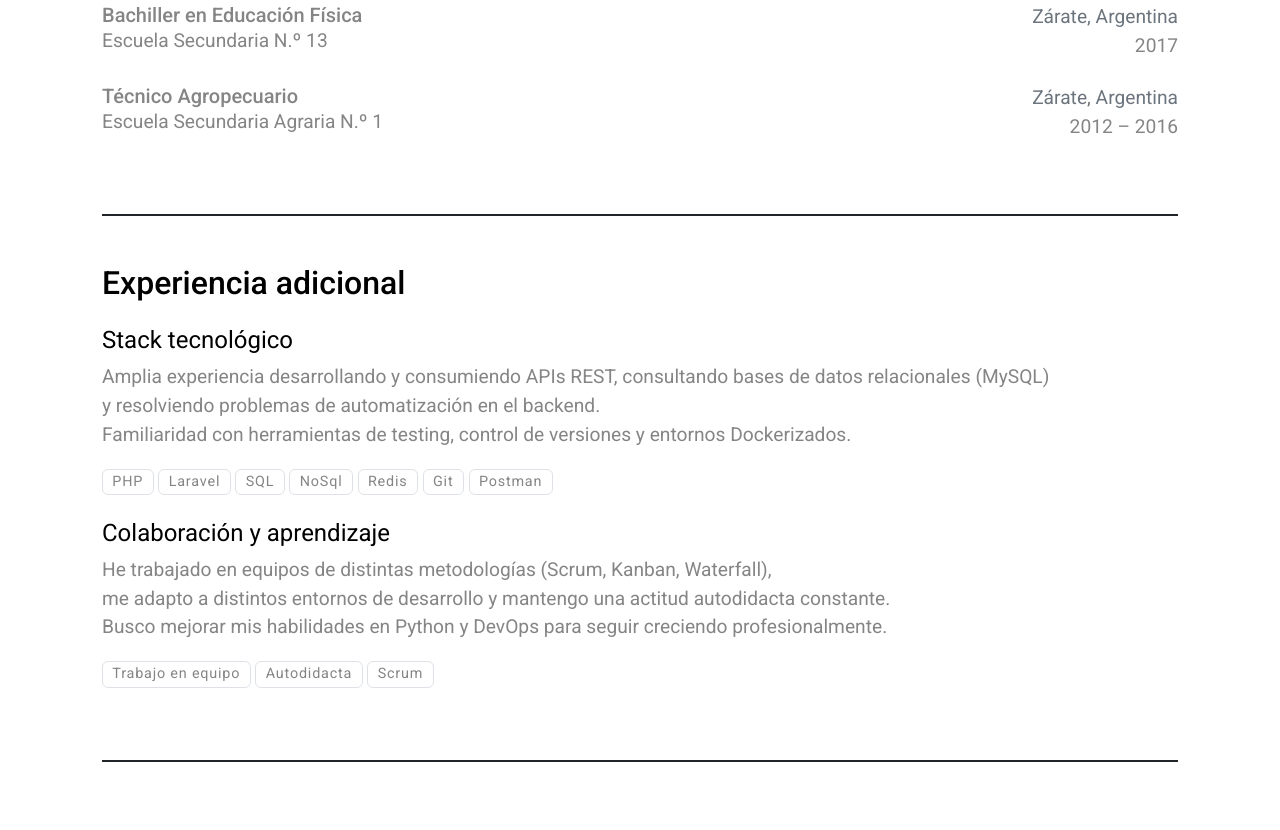
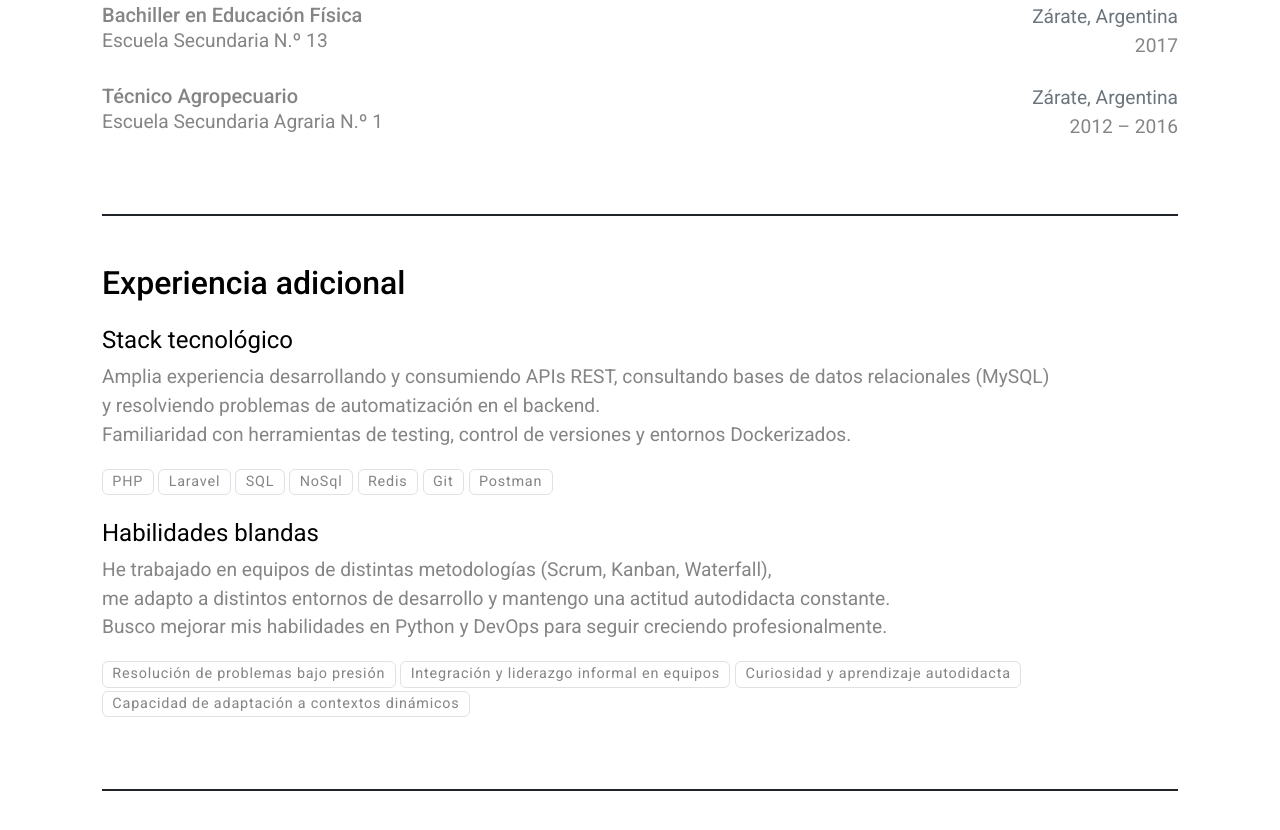
Before and after one commit to ivn-gonzalez/cv, a plain HTML site: page index.html in a window 1280 px wide. Shown: the part 1148-1978 px from the top of the page. Drawn offline with nearby package versions, Linux system fonts and the light colour scheme.

Commit message:
Deploying to gh-pages from @ ivn-gonzalez/cv@7b9b0784f3dd09771c293a65715297dfe2be3acc 🚀

```diff
--- a/index.html
+++ b/index.html
@@ -98,7 +98,7 @@
                 <small>MongoDB</small>
             </div>
             <div class="col-auto text-end">
-                <small>Trabajo en equipo</small>
+                <small>IA aplicada</small>
             </div>
         </div>
     </div>
@@ -182,14 +182,15 @@
         </div>
     </div>
     <div class="mb-4">
-        <h3 class="fs-4 fw-normal">Colaboración y aprendizaje</h3>
+        <h3 class="fs-4 fw-normal">Habilidades blandas</h3>
 
         <p>He trabajado en equipos de distintas metodologías (Scrum, Kanban, Waterfall),<br/>me adapto a distintos entornos de desarrollo y mantengo una actitud autodidacta constante.<br/>Busco mejorar mis habilidades en Python y DevOps para seguir creciendo profesionalmente.</p>
 
         <div>
-            <span class="badge text-body border border-1">Trabajo en equipo</span>
-            <span class="badge text-body border border-1">Autodidacta</span>
-            <span class="badge text-body border border-1">Scrum</span>
+            <span class="badge text-body border border-1">Resolución de problemas bajo presión</span>
+            <span class="badge text-body border border-1">Integración y liderazgo informal en equipos</span>
+            <span class="badge text-body border border-1">Curiosidad y aprendizaje autodidacta</span>
+            <span class="badge text-body border border-1">Capacidad de adaptación a contextos dinámicos</span>
         </div>
     </div>
 </div>
```
Also changed, not shown: 1 other file.
